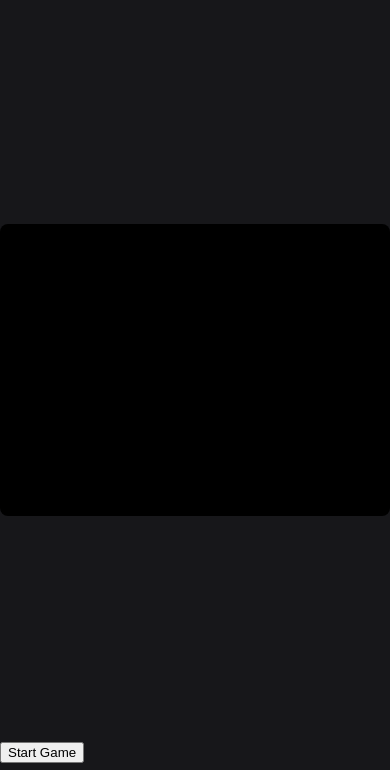
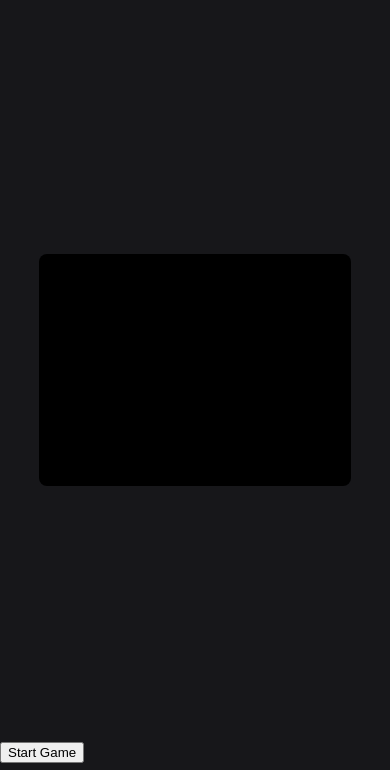
Before and after one commit to everkeen/RWGames, a website: page main/games/powders/index.html in a window 390 px wide. Shown: the part 60-830 px from the top of the page. Drawn offline with Linux system fonts and the light colour scheme.

Commit message:
Fixed CSS bug where users on mobile (who had the canvas fill the whole screen) could not scroll at all

```diff
--- a/main/static/main.css
+++ b/main/static/main.css
@@ -42,9 +42,9 @@ footer {
 
 .game-canvas {
     height: auto;
-    width: 100%;
+    width: 80%;
     max-height: calc(100vh - 100px);
-    max-width: 100vw;
+    max-width: 80vw;
     background-color: #000000;
     border-radius: 8px;
     justify-self: center;
```
